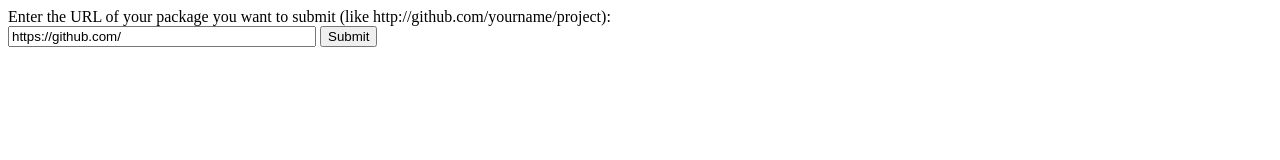
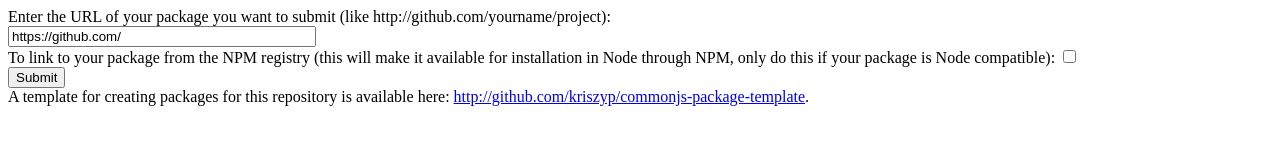
Before and after one commit to kriszyp/cpr, a website: page public/submit.html in a window 1280 px wide. Drawn offline with Linux system fonts and the light colour scheme.

Commit message:
Add checkbox for NPM submission

```diff
--- a/public/submit.html
+++ b/public/submit.html
@@ -6,8 +6,15 @@
     <body>
     	<form method="POST" action="/">
     		<div>Enter the URL of your package you want to submit (like http://github.com/yourname/project): </div>
-    		<input type="text" name="url" value="https://github.com/" style="width: 300px" />
+    		<input type="url" name="url" value="https://github.com/" style="width: 300px" />
+    		<div>To link to your package from the NPM registry (this will make it available for installation in Node through NPM, only do this if your package is Node compatible):
+    			<input type="checkbox" name="npm" />
+    		</div>
     		<input type="submit" />
+    		<div>
+    		A template for creating packages for this repository is available here:
+    		<a href="http://github.com/kriszyp/commonjs-package-template">http://github.com/kriszyp/commonjs-package-template</a>.
+    		</div>
     	</form>
     </body>
 </html>
```
